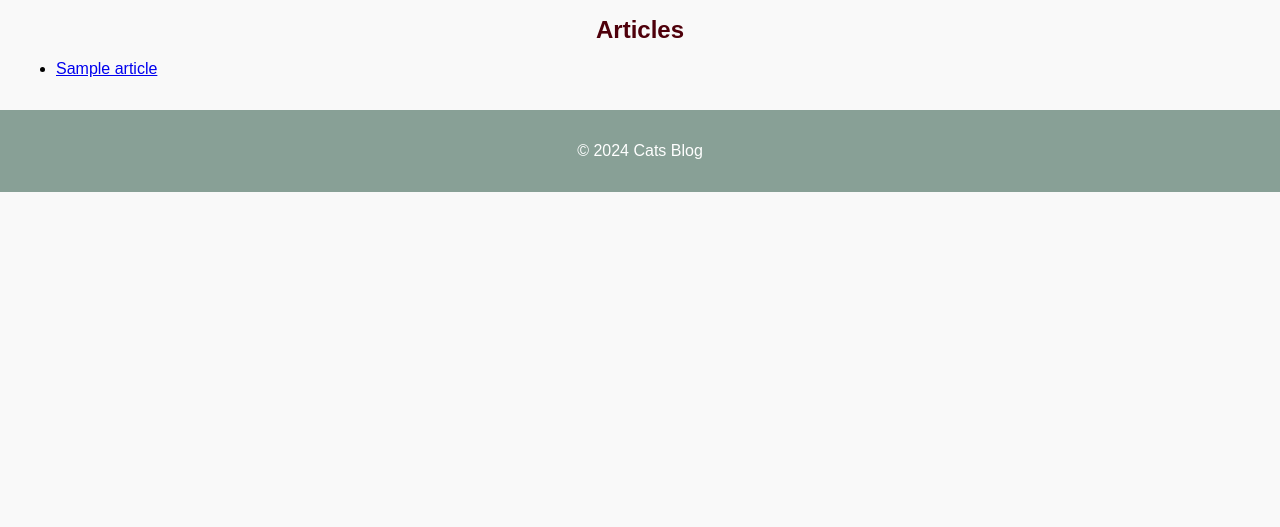
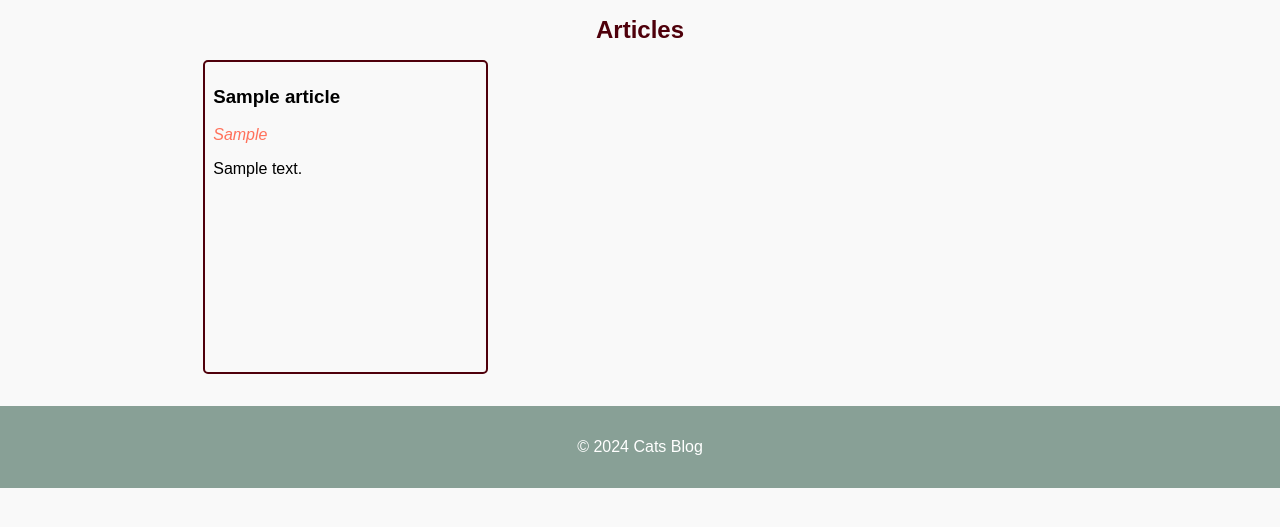
Before and after one commit to mab1o/Cats-blog, a Flask app: page / in a window 1280 px wide. Shown: the part 130-657 px from the top of the page. Run offline with Flask 3, Linux system fonts and the light colour scheme; tables that the repository leaves empty hold one stand-in row (values such as "Sample post").

Commit message:
Mise en page Acceuil et Article

```diff
--- a/app/forms.py
+++ b/app/forms.py
@@ -22,7 +22,7 @@ class ArticleForm(FlaskForm):
     body = TextAreaField('Contenu', validators=[DataRequired()])
     timestamp = DateField('Date', format='%Y-%m-%d', default=datetime.now())
     author_id = StringField('Auteur', validators=[DataRequired()])
-    submit = SubmitField('Validate')
+    submit = SubmitField('Valider')
 
 class DeleteArticleForm(FlaskForm):
     article = SelectField('Article à supprimer', coerce=int)
--- a/app/routes.py
+++ b/app/routes.py
@@ -7,7 +7,6 @@
 @app.route('/')
 @app.route('/index')
 def index():
-    # Retrieve articles from the database
     articles = Article.query.all()
     return render_template('home.html', title='Home', articles=articles)
 
--- a/app/static/style.css
+++ b/app/static/style.css
@@ -121,3 +121,68 @@ form {
     border-radius: 5px;
     padding: 5px  10px;
 }
+
+/* styles home.html */
+
+.art-grid {
+    list-style: none;
+    padding: 0;
+}
+
+.art-grid__cpt {
+    width: 70%;
+    margin: auto;
+    display: grid;
+    grid-template-columns: 1fr 1fr 1fr;
+    gap: 10px;
+}
+
+.art-grid__element{
+    height: 300px;
+    border-radius: 5px;
+    border: solid #4F000B 2px;
+    padding: 5px 8px;
+    overflow: hidden;
+    text-overflow: ellipsis;
+    text-align: justify;
+}
+
+.art-grid__element li{
+    list-style: none;
+}
+.art-grid__element a, .art-grid__element a:focus, .art-grid__element a:active{
+    text-decoration: none;
+    color: black;
+}
+
+.art__body {
+    overflow: hidden;
+    text-overflow: ellipsis;
+    text-align: justify;
+}
+
+.art__theme {
+    font-style: bold;
+    color:#FF715B;
+}
+
+/* styles article.html */
+.article {
+    width: 50%;
+    margin: auto;
+}
+
+.article__title{
+    margin: 1em 0px;
+}
+
+.article__elt {
+    font-size: 10px;
+    color: #FF715B;
+    padding: 0px;
+    margin: 0px;
+}
+
+.article__body {
+    text-align: justify;
+}
--- a/app/templates/home.html
+++ b/app/templates/home.html
@@ -2,13 +2,21 @@
 
 {% block content %}
   <h2>Articles</h2>
-  <ul>
+  <ul class="art-grid">
+    <div class="art-grid__cpt">
       {% if articles %}
         {% for article in articles %}
-        <li><a href="{{ url_for('article', id=article.id) }}">{{ article.title }}</a></li>
+          <div class="art-grid__element">
+            <li><a href="{{ url_for('article', id=article.id) }}">
+              <h3 class="art__title">{{ article.title }}</h3>
+              <em class="art__theme">{{ article.theme }}</em>
+              <p class="art__body">{{ article.body}}</p>
+            </a></li>
+          </div>
         {% endfor %}
       {% else %}
         <li>No articles found</li>
       {% endif %}
+    </div>
   </ul>
 {% endblock %}
```
Also changed, not shown: app/templates/article.html (+7 -5 lines), app.db. Lines whose indentation alone changed are shown as unchanged.
